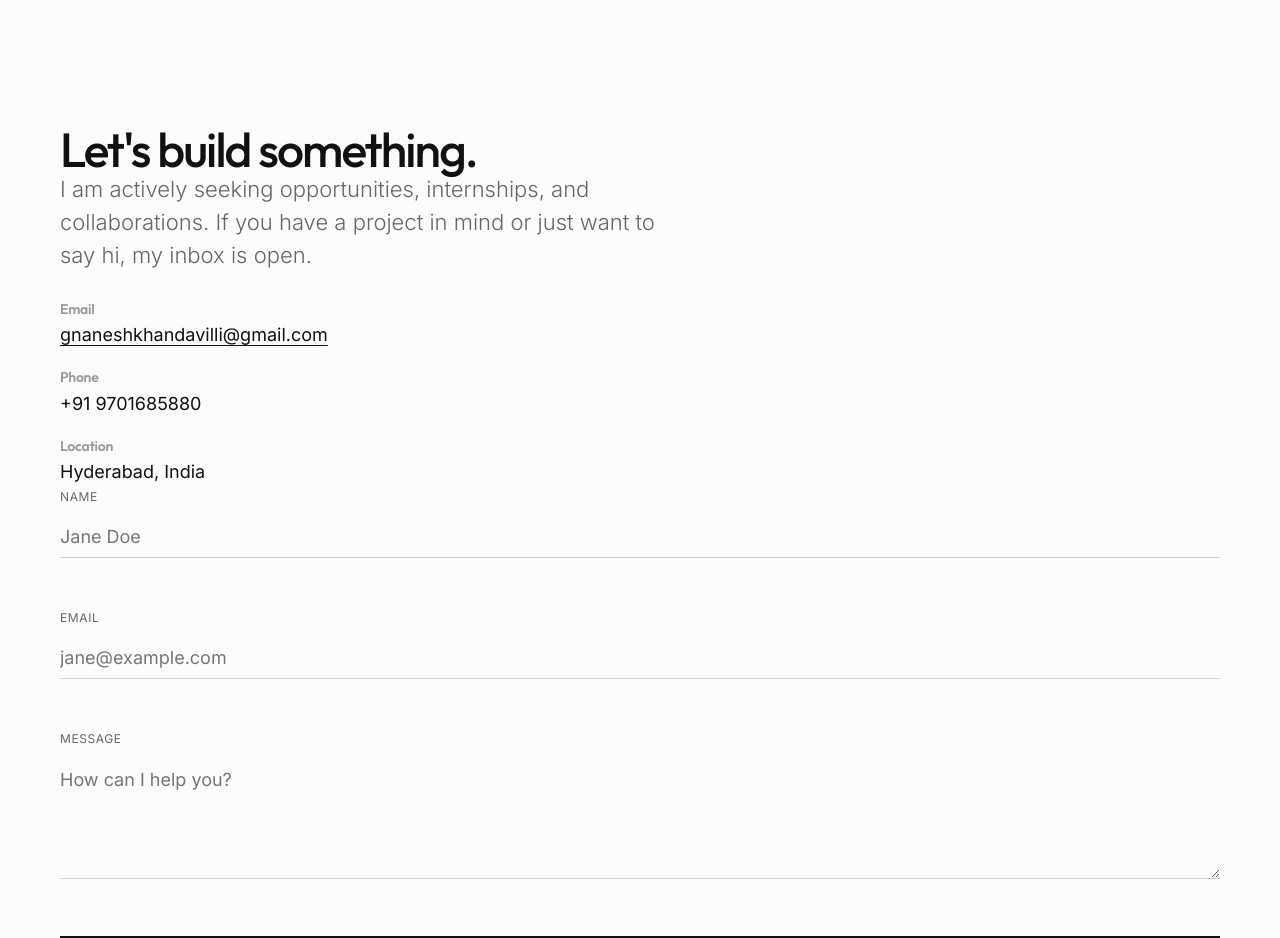
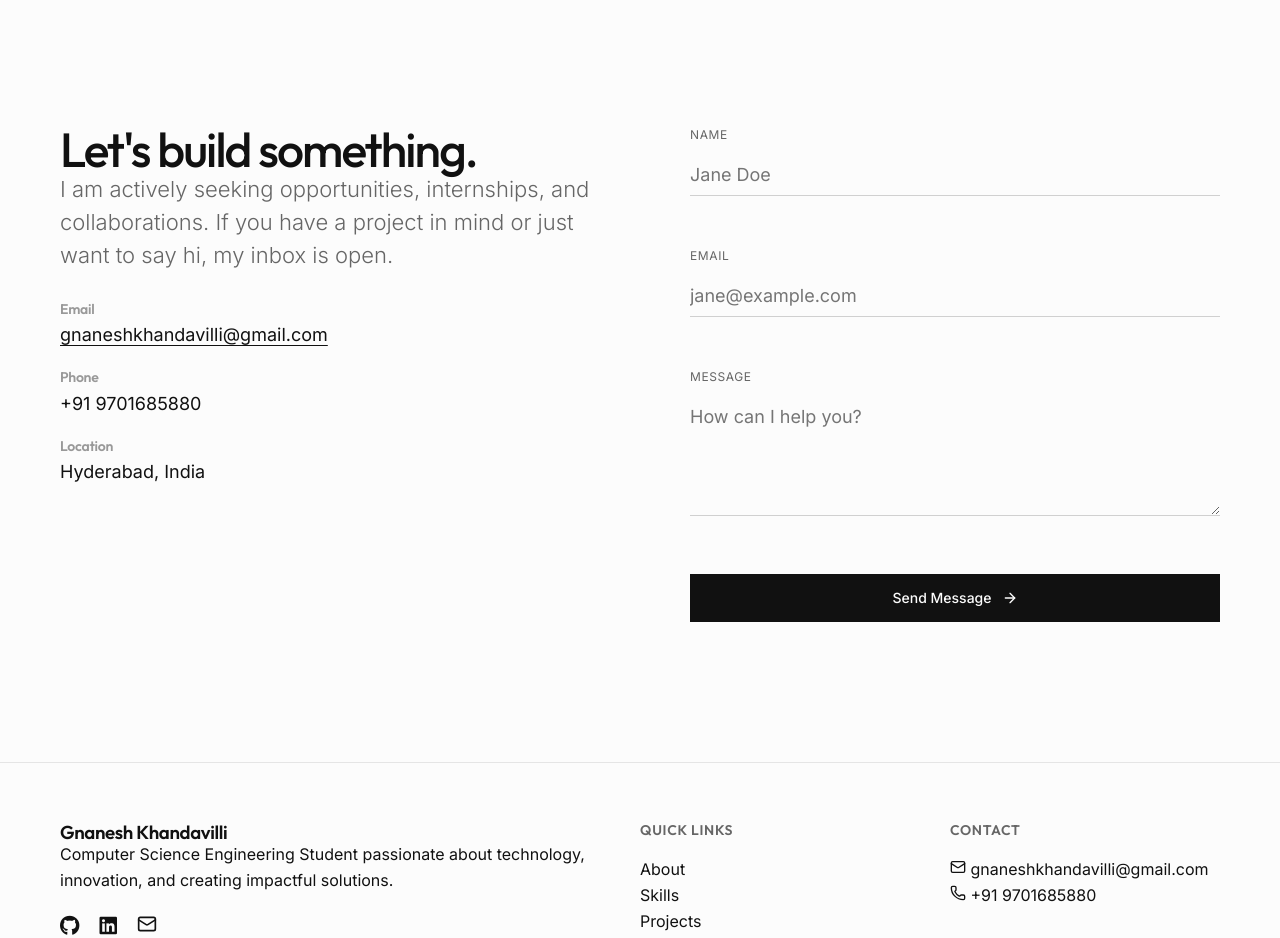
Before and after one commit to Gnanesh-12/myPortfolio, a React (Vite) app: page / in a window 1280 px wide. Shown: the part 6880-7818 px from the top of the page. Built offline with nearby package versions, Linux system fonts and the light colour scheme.

Commit message:
updated versionnn

```diff
--- a/src/components/Contact.jsx
+++ b/src/components/Contact.jsx
@@ -45,7 +45,7 @@ function Contact() {
   return (
     <section id="contact" className="section">
       <motion.div
-        className="contact-grid"
+        className="contact-layout"
         initial="hidden"
         whileInView="visible"
         viewport={{ once: true, margin: "-100px" }}
--- a/src/index.css
+++ b/src/index.css
@@ -538,6 +538,17 @@ footer {
   margin-bottom: 2rem;
 }
 
+.footer-social {
+  display: flex;
+  align-items: center;
+  gap: 2rem;
+  margin-top: 2rem;
+}
+
+.footer-social a:hover {
+  color: var(--text-primary);
+}
+
 .footer-bottom {
   display: flex;
   flex-direction: column;
```
